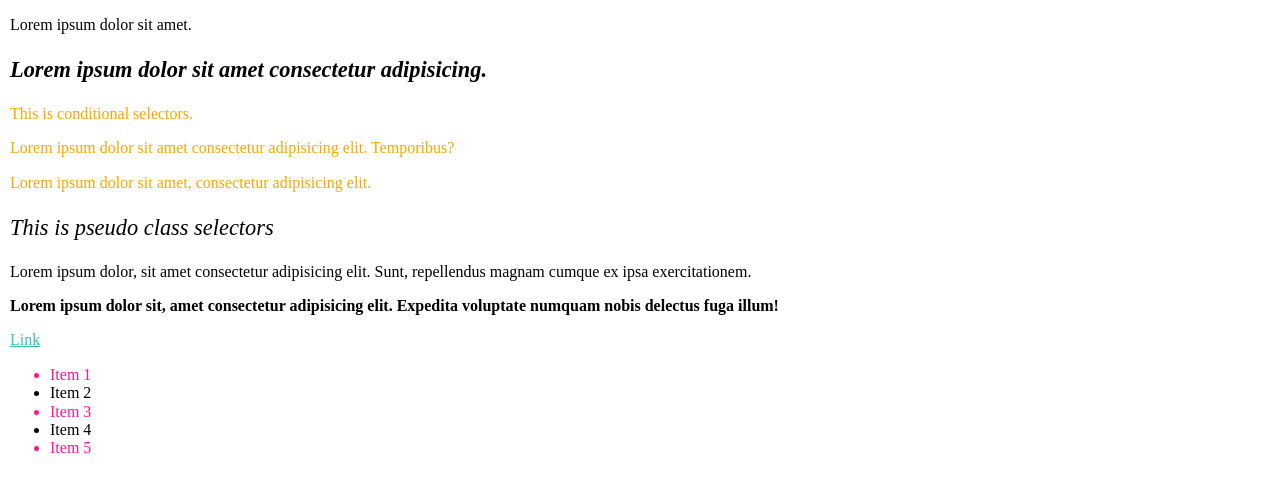
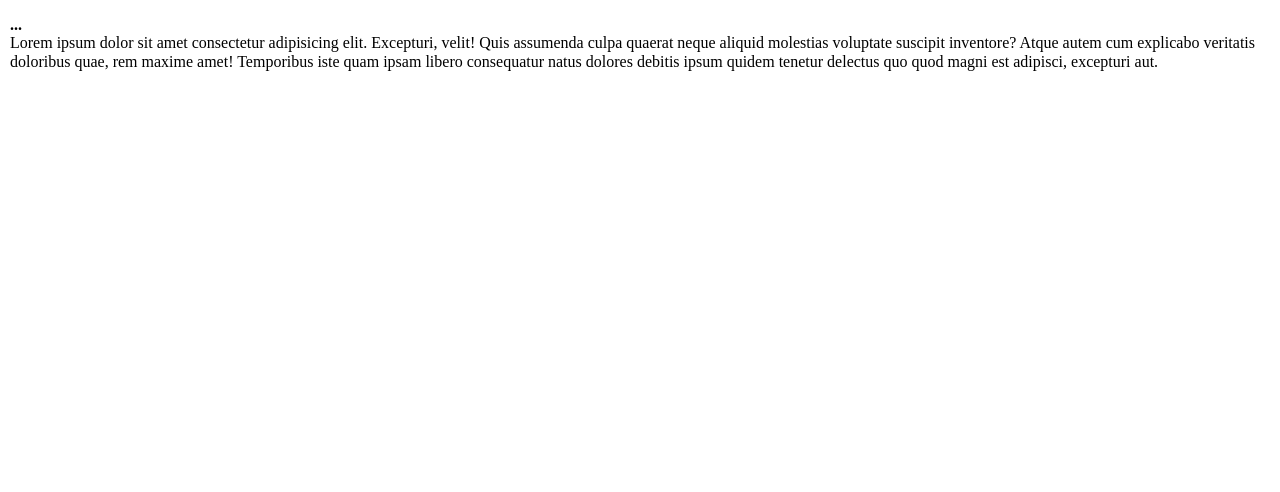
Before and after one commit to arrysoni/HTML, a plain HTML site: page index.html in a window 1280 px wide. Drawn offline with nearby package versions, Linux system fonts and the light colour scheme.

Commit message:
pseudo elements

```diff
--- a/css/styles.css
+++ b/css/styles.css
@@ -2,39 +2,29 @@ body{
     margin: 10px;
 }
 
-a[href*="google"]{     /*This just casually checks for any links named "google"*/
-    color: orange;
-}
 
-a[href^="https"][href$=".com"]{     /*This just checks the links that start with https, and end with https*/
-    color: rgb(50, 200, 168);
-}
+/*
+The following is an example of using a pseudo-element.
 
-#products ~ p{          /* We use > for a p inside section, + for a p outside the section, ~ general siblings for the section markup*/
-    color: orange;
-}
+1. Pseudo Element: To style a part of an element (eg. first letter)
+2. Pseudo Class: To style an element in a particular state (eg. hover)
 
-article p:first-of-type{
+*/
+p::first-letter{
     font-size: 140%;
-    font-style: italic;
-}
-
-article p:last-of-type{
     font-weight: bold;
 }
 
-ul li:nth-child(odd){
-    color:deeppink;
+p::first-line{
+    font-weight: bold;
 }
 
-a:visited,
-a:link{
-    color: dodgerblue;
+::selection{        /*Any element that is selected will have a pink background*/
+    background-color: pink;
 }
 
-a:hover, a:focus{
-    color: rgb(226, 49, 0);
+
+p::before{
+    content:"...";
+    display: block;
 }
-
-/*we can also use article.first*/
-/*This is frankly a very fragile system, because any slight changes in the layout of the code, the layout changes!!!*/
--- a/index.html
+++ b/index.html
@@ -20,29 +20,6 @@
     </style>
 </head>
 <body>
-    <section id="products">
-        <p id="">Lorem ipsum dolor sit amet.</p>
-        <article>
-            <p>Lorem ipsum dolor sit amet consectetur adipisicing.</p>
-        </article>
-    </section>
-    <p>This is conditional selectors.</p>
-    <p>Lorem ipsum dolor sit amet consectetur adipisicing elit. Temporibus?</p>
-    <p>Lorem ipsum dolor sit amet, consectetur adipisicing elit.</p>
-
-
-    <article>
-        <p class="first">This is pseudo class selectors</p>   <!--We cna use pseudo classes, we dont need to define classes as 'first', we already have inbuilt classes such as article: first-child-->
-        <p>Lorem ipsum dolor, sit amet consectetur adipisicing elit. Sunt, repellendus magnam cumque ex ipsa exercitationem.</p>
-        <p>Lorem ipsum dolor sit, amet consectetur adipisicing elit. Expedita voluptate numquam nobis delectus fuga illum!</p>
-        <a href="https://someweirdwebsite.com">Link</a>
-        <ul>
-            <li>Item 1</li>
-            <li>Item 2</li>
-            <li>Item 3</li>
-            <li>Item 4</li>
-            <li>Item 5</li>
-        </ul>
-    </article>
+    <p>Lorem ipsum dolor sit amet consectetur adipisicing elit. Excepturi, velit! Quis assumenda culpa quaerat neque aliquid molestias voluptate suscipit inventore? Atque autem cum explicabo veritatis doloribus quae, rem maxime amet! Temporibus iste quam ipsam libero consequatur natus dolores debitis ipsum quidem tenetur delectus quo quod magni est adipisci, excepturi aut.</p>
 </body>
 </html>
```
